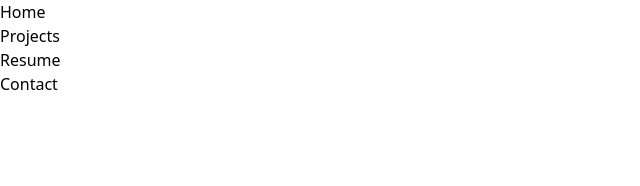
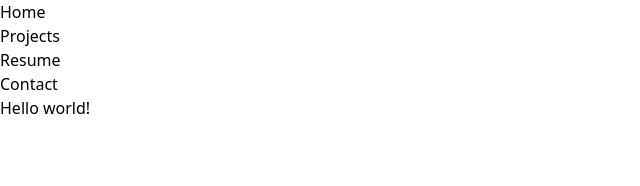
Before and after one commit to julieluangpraxay/Portfolio404, a React (Vite) app: page / in a window 1280 px wide. Shown: the top 186 px of the page, without its empty margins (0-640 px from the left). Built offline with nearby package versions, Linux system fonts and the light colour scheme.

Commit message:
deleted tailwind

```diff
--- a/package.json
+++ b/package.json
@@ -13,22 +13,23 @@
     "preview": "vite preview"
   },
   "dependencies": {
-    "autoprefixer": "^10.4.16",
-    "postcss": "^8.4.32",
     "react": "^18.2.0",
     "react-dom": "^18.2.0",
     "react-router-dom": "^6.21.1"
   },
   "devDependencies": {
+    "@types/node": "^20.10.6",
     "@types/react": "^18.2.43",
     "@types/react-dom": "^18.2.17",
     "@typescript-eslint/eslint-plugin": "^6.14.0",
     "@typescript-eslint/parser": "^6.14.0",
     "@vitejs/plugin-react": "^4.2.1",
+    "autoprefixer": "^10.4.16",
     "eslint": "^8.55.0",
     "eslint-plugin-react-hooks": "^4.6.0",
     "eslint-plugin-react-refresh": "^0.4.5",
     "gh-pages": "^6.1.1",
+    "postcss": "^8.4.32",
     "tailwindcss": "^3.4.0",
     "typescript": "^5.2.2",
     "vite": "^5.0.8"
--- a/src/Components/Navigation.tsx
+++ b/src/Components/Navigation.tsx
@@ -11,6 +11,9 @@
                 <li>Contact</li>
             </ul>
         </nav>
+        <h1 className="text-3xl font-bold underline">
+    Hello world!
+  </h1>
         </>
     )
 }
--- a/tailwind.config.js
+++ /dev/null
@@ -1,10 +0,0 @@
-/** @type {import('tailwindcss').Config} */
-module.exports = {
-  content: [
-    "./dist/**/*.{js,jsx,ts,tsx}",
-  ],
-  theme: {
-    extend: {},
-  },
-  plugins: [],
-}
```
Also changed, not shown: 1 other file (tests, documents, lock files or other folders).
